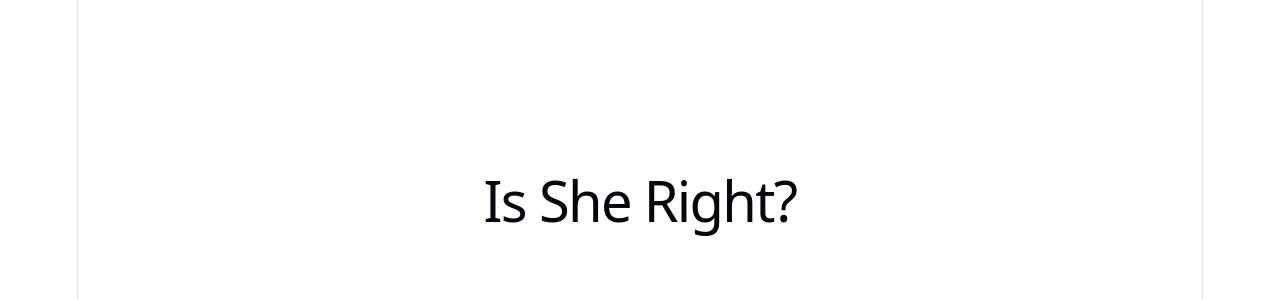
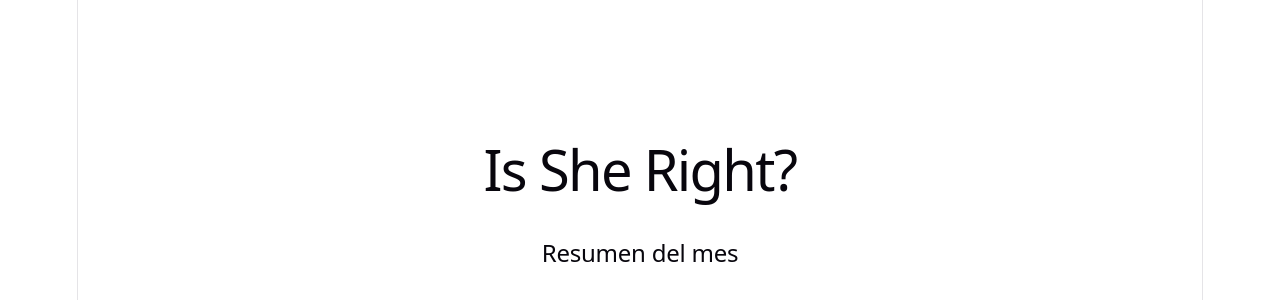
Before and after one commit to JuanAntonioVicente/is-she-right, a React (Vite) app: page / in a window 1280 px wide. Shown: the part 200-500 px from the top of the page. Built offline with nearby package versions, Linux system fonts and the light colour scheme.

Commit message:
Import Summary to App

```diff
--- a/src/App.jsx
+++ b/src/App.jsx
@@ -1,16 +1,17 @@
-import './App.css'
+import "./App.css";
+import Summary from "./components/Summary.jsx";
 
 function App() {
-
   return (
     <>
       <section id="center">
         <div>
           <h1>Is She Right?</h1>
         </div>
+        <Summary />
       </section>
     </>
-  )
+  );
 }
 
-export default App
+export default App;
--- /dev/null
+++ b/src/components/Summary.jsx
@@ -0,0 +1,8 @@
+function Summary() {
+    return (
+        <>
+        <h2>Resumen del mes</h2>
+        </>
+    );
+}
+export default Summary;
```
Also changed, not shown: src/components/Calendar.jsx (added), src/components/List.jsx (added), src/components/ListCard.jsx (added), src/components/ListForm.jsx (added).
